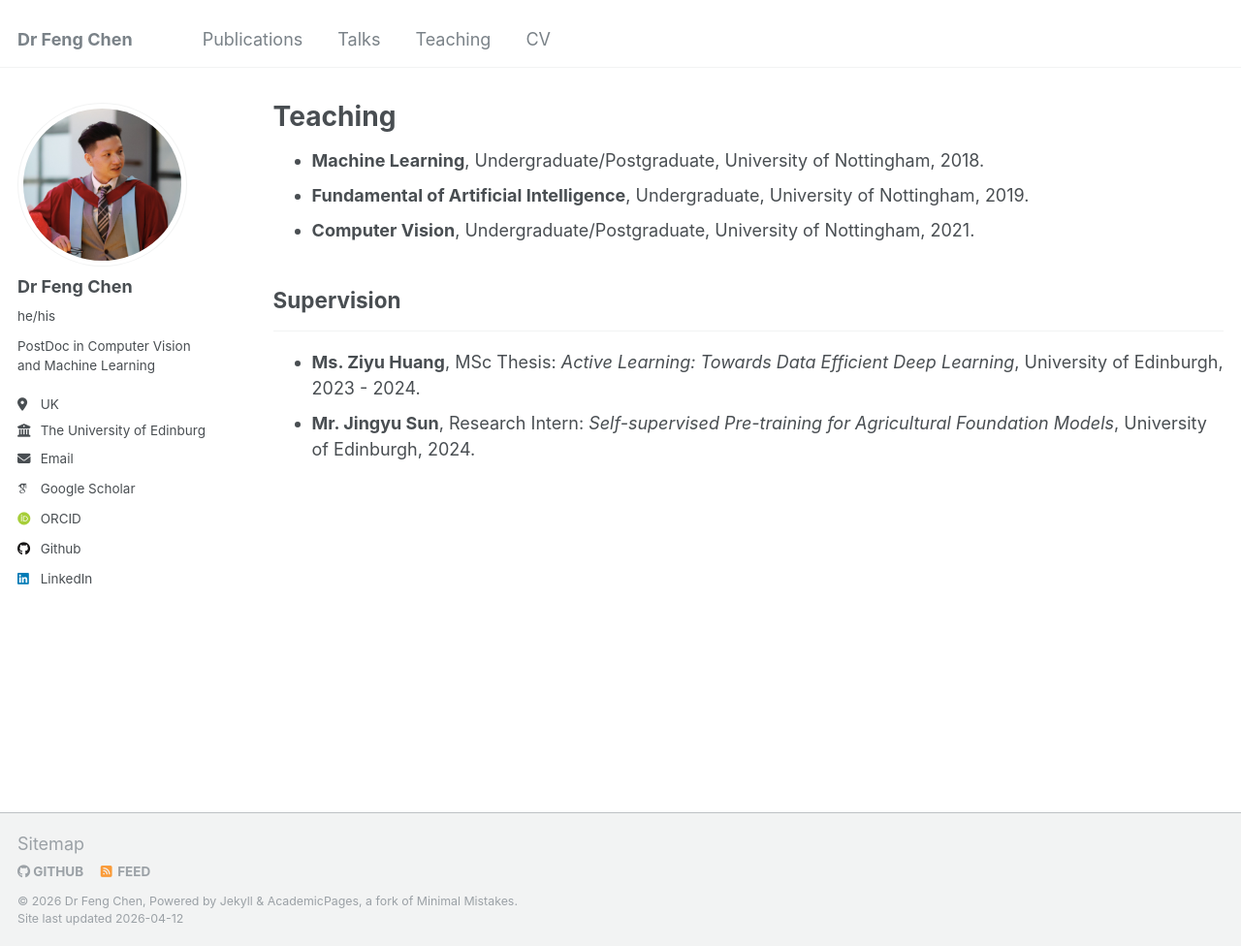
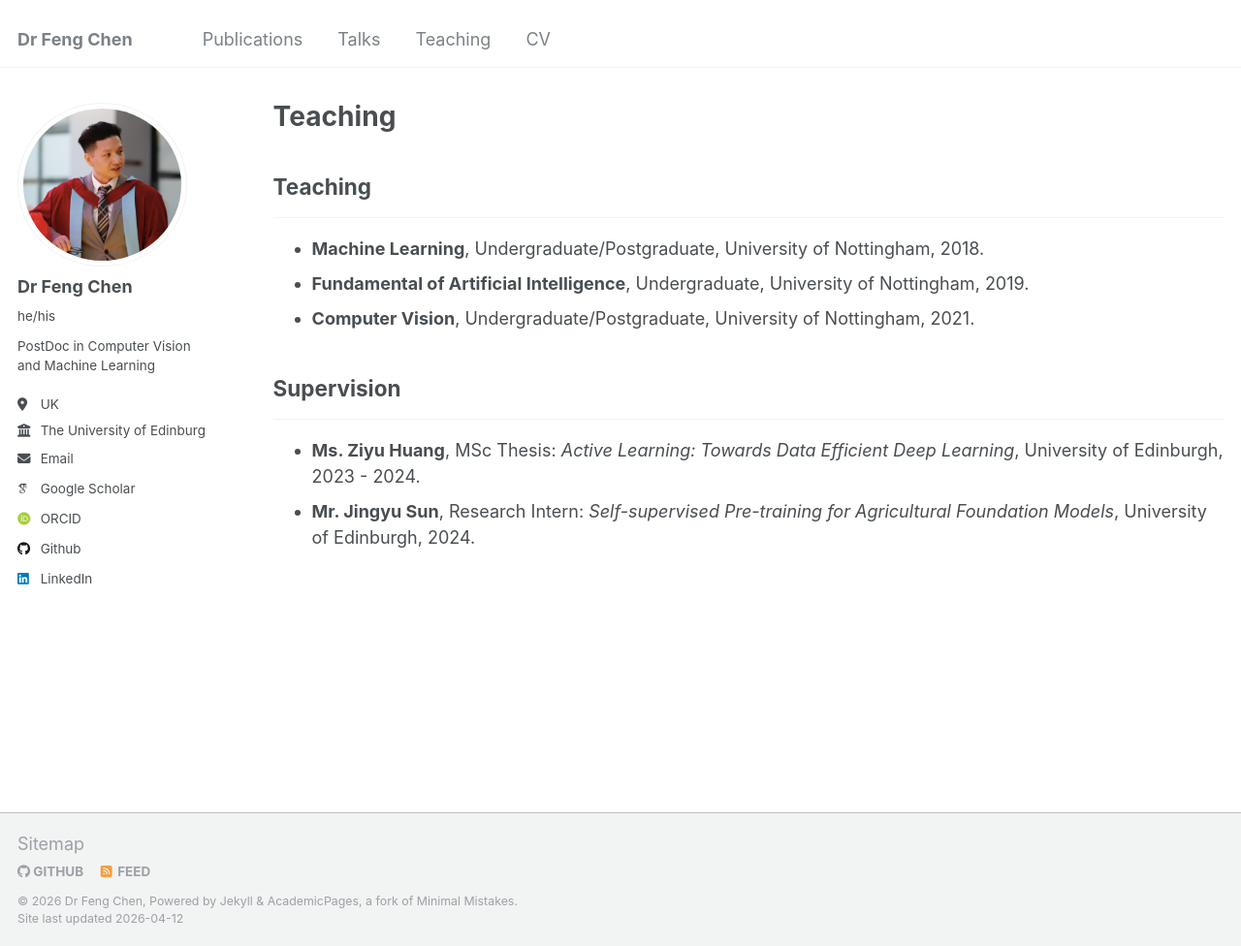
Before and after one commit to fengchen025/fengchen025.github.io, a Jekyll site: the page built from _pages/teaching.html, in a window 1280 px wide and 976 px high. Shown: the whole window at 97% size. Built offline with Jekyll 4.4.1, drawn with Linux system fonts in a browser that asks for light colours; some web fonts are replaced.

Commit message:
Update teaching.html

```diff
--- a/_pages/teaching.html
+++ b/_pages/teaching.html
@@ -10,6 +10,9 @@ author_profile: true
 {% for post in site.teaching reversed %}
   {% include archive-single.html %}
 {% endfor %} -->
+
+<h2>Teaching</h2>
+<hr />
 
 <ul>
   <li>
```
